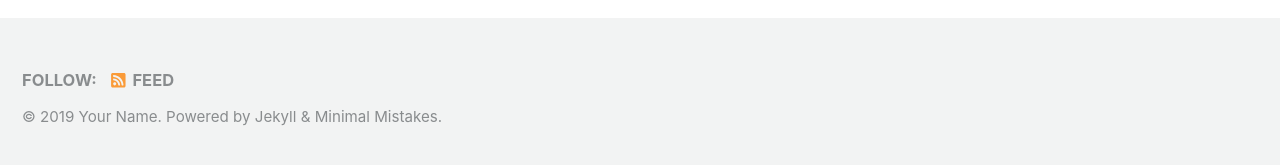
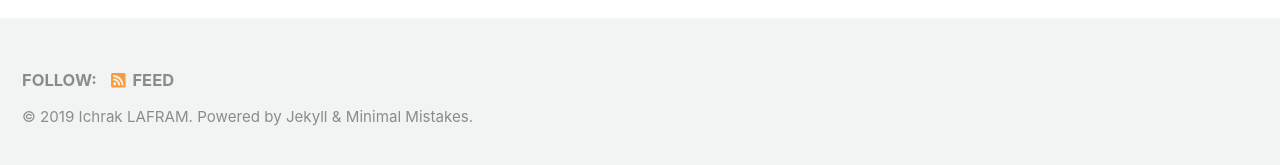
Before and after one commit to chichak/chichak.github.io, a Jekyll site: the page built from index.html, in a window 1280 px wide and 900 px high, scrolled down 222 px. Shown: the part 727-892 px from the top of the window. Built offline with Jekyll 4.4.1, drawn with Linux system fonts in a browser that asks for light colours; cached includes are drawn as plain includes; nearby versions of some CDN libraries; the list of posts is cut into pages by our own code.

Commit message:
Update _config.yml

```diff
--- a/_config.yml
+++ b/_config.yml
@@ -18,8 +18,8 @@ minimal_mistakes_skin    : "default" # "air", "aqua", "contrast", "dark", "dirt"
 locale                   : "en-US"
 title                    : "Site Title"
 title_separator          : "-"
-name                     : "Your Name"
-description              : "An amazing website."
+name                     : "Ichrak LAFRAM"
+description              : "Am a data science enthousist, Cartoonist and a Teacher !"
 url                      : # the base hostname & protocol for your site e.g. "https://mmistakes.github.io"
 baseurl                  : # the subpath of your site, e.g. "/blog"
 repository               : # GitHub username/repo-name e.g. "mmistakes/minimal-mistakes"
```
